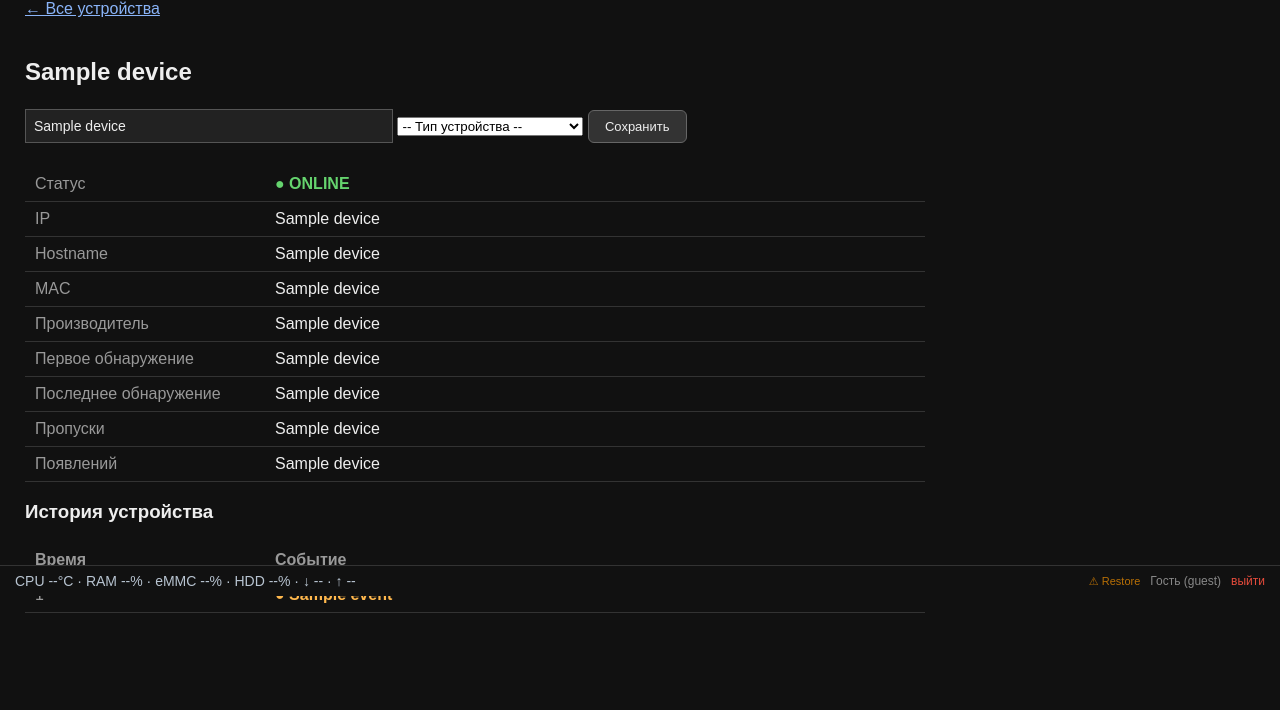
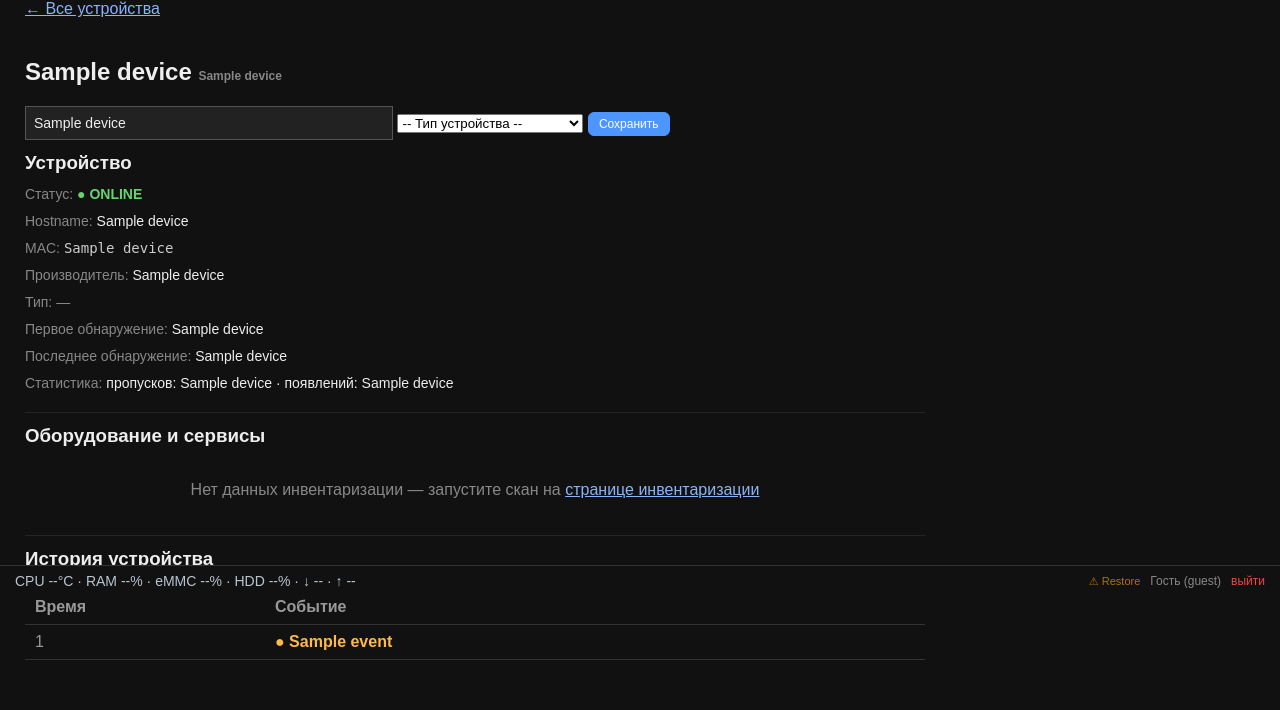
Before and after one commit to kotmartovskiy/Lan-discovery-1.1, a Flask app: template templates/device.html in a window 1280 px wide. Shown: the part 204-914 px from the top of the page. Before the commit the page ends 817 px from the top, so only its background shows below. Run offline with Flask 3, Linux system fonts and the light colour scheme; the template is opened without the code that fills it: most values are stand-ins (such as "Sample title", 1, 10 or a date in 2020); parts of the project's set-up code (start-up, migrations or seed data) failed here and were passed over; some libraries are stand-ins or nearby versions.

Commit message:
ui: STEP 5 — devices list (6 колонок), device detail (3 уровня: устройство/оборудование+порты из inventory/история с severity), fix device_type в prepared

```diff
--- a/modules/devices_routes.py
+++ b/modules/devices_routes.py
@@ -347,7 +347,8 @@ def register_routes(app):
                     d[7],
                     d[8],
                     d[9],
-                    d[10]
+                    d[10],
+                    d[11]
                 )
             )
 
@@ -430,7 +431,8 @@ def register_routes(app):
                 """
                 SELECT
                     timestamp,
-                    event
+                    event,
+                    severity
 
                 FROM events
 
@@ -445,12 +447,19 @@ def register_routes(app):
         finally:
             con.close()
 
+        try:
+            from modules.inventory import get_inventory
+            inventory = get_inventory(ip) or {}
+        except Exception:
+            inventory = {}
+
         from app import page_data
         data = page_data()
 
         return render_template("device.html",
             device=device,
             events=events,
+            inventory=inventory,
             **data
         )
 
--- a/templates/device.html
+++ b/templates/device.html
@@ -6,7 +6,8 @@
 <a class="back" href="/">← Все устройства</a>
 
 <h2>
-{{ device[2] or device[0] }}
+{{ device[2] or device[3] or device[0] }}
+<span class="small">{{ device[0] }}</span>
 </h2>
 
 <form method="post" action="/device/{{ device[0] }}/name">
@@ -26,71 +27,134 @@ placeholder="Название устройства"
 <option value="other"{% if device[11] == 'other' %} selected{% endif %}>❓ Прочее</option>
 </select>
 
-<button type="submit">
+<button type="submit" class="btn btn-primary btn-sm">
 Сохранить
 </button>
 
 </form>
 
-<table>
+<div class="device-block">
 
-<tr>
-<td>Статус</td>
+<h3>Устройство</h3>
 
-<td>
-
+<div class="info-row">
+<span class="info-label">Статус:</span>
 {% if device[1] %}
 <span class="online">● ONLINE</span>
 {% else %}
 <span class="offline">● OFFLINE</span>
 {% endif %}
+</div>
 
-</td>
+<div class="info-row">
+<span class="info-label">Hostname:</span>
+{% if device[3] %}{{ device[3] }}{% else %}<span class="na">—</span>{% endif %}
+</div>
+
+<div class="info-row">
+<span class="info-label">MAC:</span>
+{% if device[4] %}<code>{{ device[4] }}</code>{% else %}<span class="na">—</span>{% endif %}
+</div>
+
+<div class="info-row">
+<span class="info-label">Производитель:</span>
+{% if device[5] %}{{ device[5] }}{% else %}<span class="na">—</span>{% endif %}
+</div>
+
+<div class="info-row">
+<span class="info-label">Тип:</span>
+{% if device[11] == 'computer' %}💻 Компьютер{% elif device[11] == 'mobile' %}📱 Мобильное устройство{% elif device[11] == 'iot' %}🏠 Устройство IoT{% elif device[11] == 'other' %}❓ Прочее{% else %}<span class="na">—</span>{% endif %}
+</div>
+
+<div class="info-row">
+<span class="info-label">Первое обнаружение:</span>
+{% if device[6] %}{{ device[6] }}{% else %}<span class="na">—</span>{% endif %}
+</div>
+
+<div class="info-row">
+<span class="info-label">Последнее обнаружение:</span>
+{% if device[7] %}{{ device[7] }}{% else %}<span class="na">—</span>{% endif %}
+</div>
+
+<div class="info-row">
+<span class="info-label">Статистика:</span>
+пропусков: {{ device[8] }} · появлений: {{ device[9] }}
+</div>
+
+</div>
+
+<div class="device-block">
+
+<h3>Оборудование и сервисы</h3>
+
+{% if inventory and inventory.get('last_scan') %}
+
+{% if inventory.get('os_info') %}
+<div class="info-row">
+<span class="info-label">ОС:</span>
+{{ inventory.get('os_info') }}
+</div>
+{% endif %}
+
+{% if inventory.get('model') %}
+<div class="info-row">
+<span class="info-label">Модель:</span>
+{{ inventory.get('model') }}
+</div>
+{% endif %}
+
+{% if inventory.get('cpu_model') %}
+<div class="info-row">
+<span class="info-label">Процессор:</span>
+{{ inventory.get('cpu_model') }}{% if inventory.get('cpu_cores') %}, {{ inventory.get('cpu_cores') }} ядер{% endif %}
+</div>
+{% endif %}
+
+{% if inventory.get('ram_total') %}
+<div class="info-row">
+<span class="info-label">Память:</span>
+{{ inventory.get('ram_total') }}
+</div>
+{% endif %}
+
+{% set ports = inventory.get('open_ports') or [] %}
+{% set open = ports | selectattr('state', 'equalto', 'open') | list %}
+{% if open %}
+<table>
+<tr>
+<th>Порт</th>
+<th>Протокол</th>
+<th>Сервис</th>
 </tr>
+{% for p in open %}
+<tr>
+<td><code>{{ p.get('port') }}</code></td>
+<td>{{ p.get('proto') or 'tcp' }}</td>
+<td>{{ p.get('service') or '—' }}</td>
+</tr>
+{% endfor %}
+</table>
+{% else %}
+<div class="empty-state">Открытых портов не обнаружено</div>
+{% endif %}
 
-<tr>
-<td>IP</td>
-<td>{{ device[0] }}</td>
-</tr>
+<div class="small">Инвентаризация от: {{ inventory.get('last_scan') }} · <a href="/inventory">вся инвентаризация</a></div>
 
-<tr>
-<td>Hostname</td>
-<td>{{ device[3] or '-' }}</td>
-</tr>
+{% else %}
 
-<tr>
-<td>MAC</td>
-<td>{{ device[4] or '-' }}</td>
-</tr>
+<div class="empty-state">
+Нет данных инвентаризации — запустите скан на <a href="/inventory">странице инвентаризации</a>
+</div>
 
-<tr>
-<td>Производитель</td>
-<td>{{ device[5] or '-' }}</td>
-</tr>
+{% endif %}
 
-<tr>
-<td>Первое обнаружение</td>
-<td>{{ device[6] or '-' }}</td>
-</tr>
+</div>
 
-<tr>
-<td>Последнее обнаружение</td>
-<td>{{ device[7] or '-' }}</td>
-</tr>
-
-<tr>
-<td>Пропуски</td>
-<td>{{ device[8] }}</td>
-</tr>
-
-<tr>
-<td>Появлений</td>
-<td>{{ device[9] }}</td>
-</tr>
-
-</table>
+<div class="device-block">
 
 <h3>История устройства</h3>
+
+{% if events %}
 
 <table>
 
@@ -115,6 +179,14 @@ placeholder="Название устройства"
 
 <span class="offline">● OFFLINE</span>
 
+{% elif e[2] == 'critical' %}
+
+<span class="status-critical">● {{ e[1] }}</span>
+
+{% elif e[2] == 'warning' %}
+
+<span class="status-warn">● {{ e[1] }}</span>
+
 {% else %}
 
 <span class="new">● {{ e[1] }}</span>
@@ -129,5 +201,13 @@ placeholder="Название устройства"
 
 </table>
 
+{% else %}
+
+<div class="empty-state">Событий нет</div>
+
+{% endif %}
+
+</div>
+
 </div>
 {% endblock %}
```
Also changed, not shown: ROADMAP.md (+31 -0 lines), templates/devices.html (+19 -25 lines).
